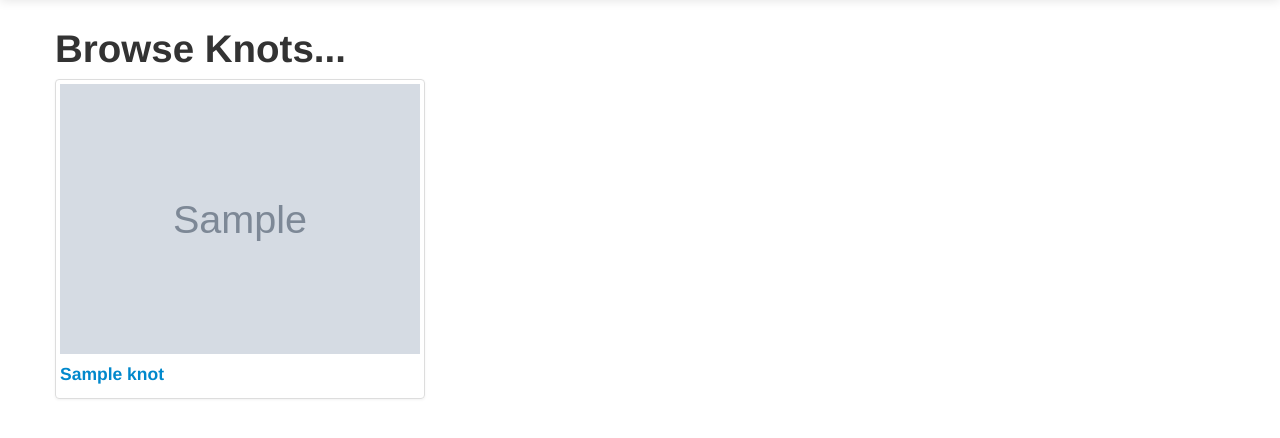
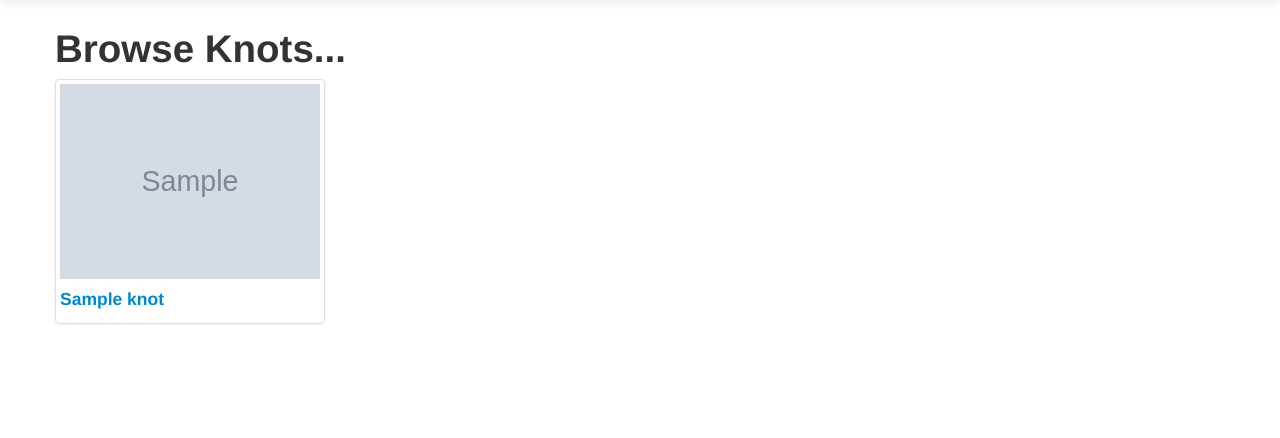
Before and after one commit to althalus/knotcrafters, a Django app: template knotdirectory/knotdirectory/knots/templates/knots/knot_list.html in a window 1280 px wide. Shown: the part 41-479 px from the top of the page. Run offline with Django 3.2, Linux system fonts and the light colour scheme; the template is opened without the code that fills it: values that come from a table or form of the project are taken from there, others are empty; tables that the repository leaves empty hold one stand-in row (values such as "Sample post"); grey boxes marked "Sample" are stand-in pictures; parts of the project's set-up code (start-up, migrations or seed data) failed here and were passed over; some libraries are stand-ins or nearby versions.

Commit message:
improve lists

```diff
--- a/knotdirectory/knotdirectory/knots/templates/knots/knot_list.html
+++ b/knotdirectory/knotdirectory/knots/templates/knots/knot_list.html
@@ -8,10 +8,10 @@
 {% if object_list %}
     <ul class="thumbnails">
     {% for knot in object_list %}
-    <li class="span4">
+    <li class="span3">
     <div class="thumbnail">
-        <a href=" {{knot.get_absolute_url }}">
-            <img src="{% thumbnail knot.photo "140x140" %}">
+        <a href="{{ knot.get_absolute_url }}">
+            <img src="{% thumbnail knot.photo "252x252" %}">
             <h4>{{ knot.name }}</h4>
         </a>
     </div>
```
